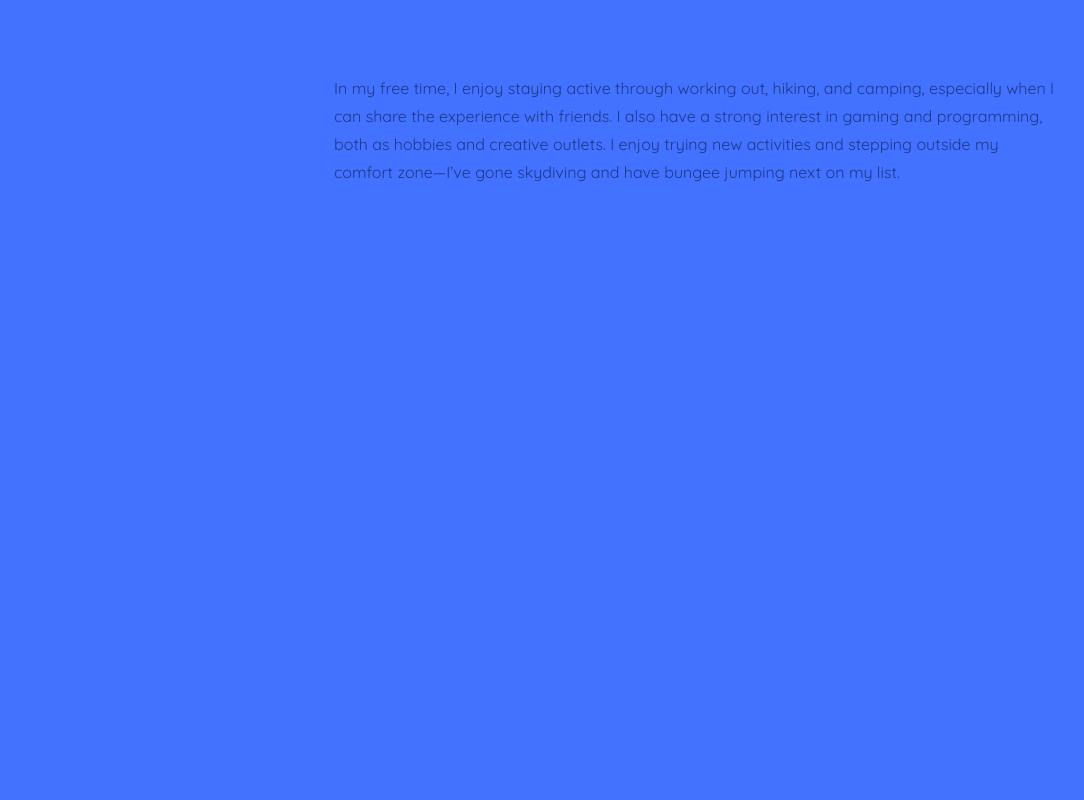
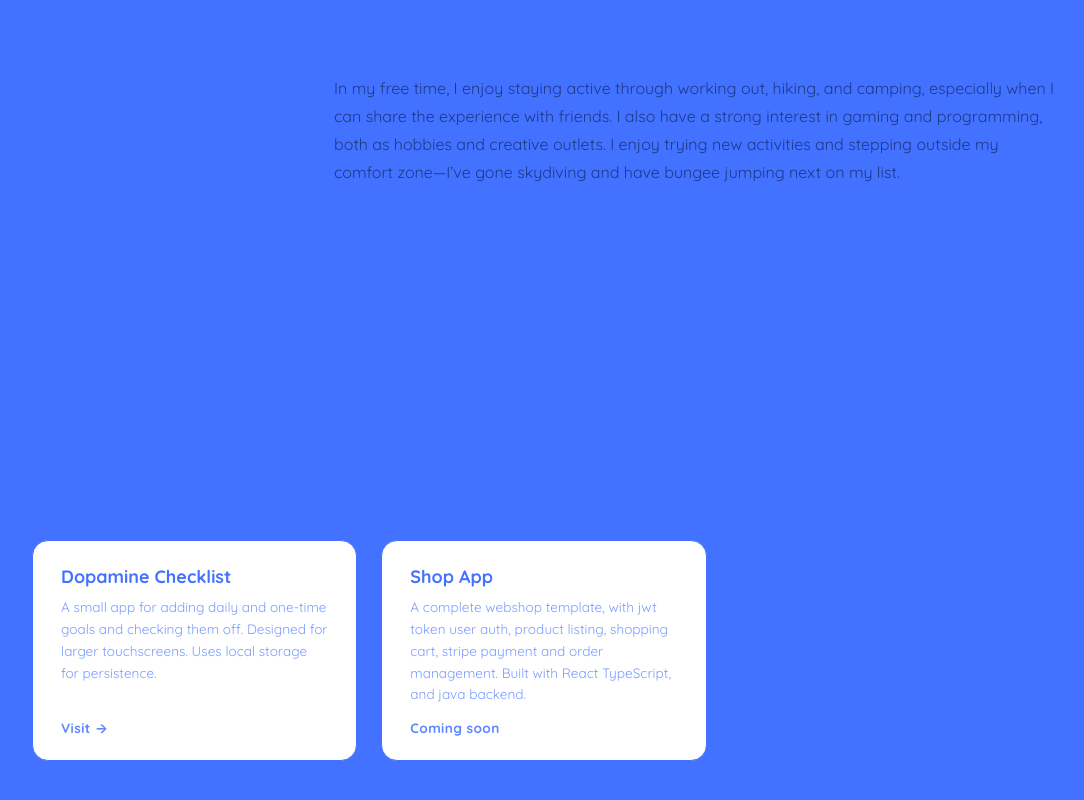
Before and after one commit to OskarOtt/oskott-home, a React (Vite) app: page / in a window 1280 px wide. Shown: the part 1716-2516 px from the top of the page, without its empty margins (96-1180 px from the left). Built offline with nearby package versions, Linux system fonts and the light colour scheme.

Commit message:
personal projects

```diff
--- a/src/App.css
+++ b/src/App.css
@@ -320,29 +320,74 @@
 /* Projects -------------------------------------------------------------- */
 .projects {
   display: flex;
-  align-items: center;
   justify-content: center;
-  padding: 7rem 10vw;
+  padding: 5rem 10vw;
   scroll-margin-top: 3rem;
   color: var(--blue);
   border-top: 2px solid var(--blue);
 }
 
-.projects__content {
-  text-align: center;
+.projects__inner {
+  width: 100%;
+  max-width: 1100px;
 }
 
 .projects__title {
   font-size: clamp(2rem, 4vw, 3rem);
   font-weight: 700;
-  margin-bottom: 1.5rem;
+  margin-bottom: 0.75rem;
 }
 
-.projects__coming-soon {
-  font-size: clamp(1rem, 1.5vw, 1.25rem);
-  font-weight: 500;
-  opacity: 0.45;
-  letter-spacing: 0.05em;
+.projects__ingress {
+  font-size: clamp(0.9rem, 1.1vw, 1rem);
+  line-height: 1.65;
+  opacity: 0.55;
+  margin-bottom: 2.5rem;
+  max-width: 520px;
+}
+
+.projects__grid {
+  display: grid;
+  grid-template-columns: repeat(auto-fill, minmax(260px, 1fr));
+  gap: 1.5rem;
+}
+
+.project-card {
+  display: flex;
+  flex-direction: column;
+  gap: 0.6rem;
+  padding: 1.5rem 1.75rem;
+  border: 1.5px solid var(--blue);
+  border-radius: 1rem;
+  text-decoration: none;
+  color: var(--blue);
+  background-color: var(--white);
+  transition: transform 0.2s ease, box-shadow 0.2s ease;
+}
+
+.project-card:hover {
+  transform: translateY(-3px);
+  box-shadow: 0 6px 20px rgba(66, 114, 255, 0.15);
+}
+
+.project-card__title {
+  font-size: clamp(1.05rem, 1.4vw, 1.2rem);
+  font-weight: 700;
+}
+
+.project-card__desc {
+  font-size: clamp(0.85rem, 1vw, 0.95rem);
+  line-height: 1.6;
+  opacity: 0.7;
+  flex: 1;
+}
+
+.project-card__link {
+  font-size: 0.85rem;
+  font-weight: 700;
+  letter-spacing: 0.03em;
+  opacity: 0.85;
+  margin-top: 0.25rem;
 }
 
 /* Responsive ------------------------------------------------------------ */
--- a/src/components/Projects.tsx
+++ b/src/components/Projects.tsx
@@ -1,9 +1,46 @@
+const PROJECTS = [
+  {
+    title: 'Dopamine Checklist',
+    description:
+      'A small app for adding daily and one-time goals and checking them off. Designed for larger touchscreens. Uses local storage for persistence.',
+    link: 'https://oskarott.github.io/dopamine-calender/',
+  },
+  {
+    title: 'Shop App',
+    description:
+        'A complete webshop template, with jwt token user auth, product listing, shopping cart, stripe payment and order management. Built with React TypeScript, and java backend.',
+    link: undefined,
+  },
+]
+
 function Projects() {
   return (
     <section id="projects" className="section projects">
-      <div className="projects__content">
-        <h2 className="projects__title">Projects</h2>
-        <p className="projects__coming-soon">Coming soon</p>
+      <div className="projects__inner">
+        <h2 className="projects__title">Personal projects</h2>
+        <p className="projects__ingress">
+          A place where I link things I've built on my own time. Projects may come and go —
+          some are polished, some are experiments.
+        </p>
+        <div className="projects__grid">
+          {PROJECTS.map((p) => (
+            <a
+              key={p.title}
+              href={p.link}
+              target="_blank"
+              rel="noopener noreferrer"
+              className="project-card"
+            >
+              <h3 className="project-card__title">{p.title}</h3>
+              <p className="project-card__desc">{p.description}</p>
+              {p.link ?
+                  <span className="project-card__link">Visit →</span>
+                  :
+                  <span className="project-card__link project-card__link--disabled">Coming soon</span>
+              }
+            </a>
+          ))}
+        </div>
       </div>
     </section>
   )
```
